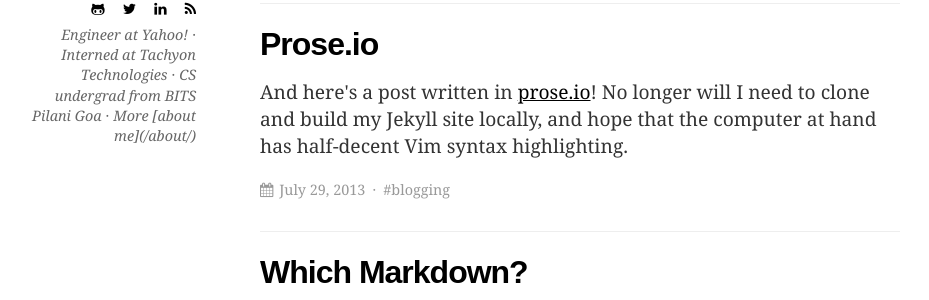
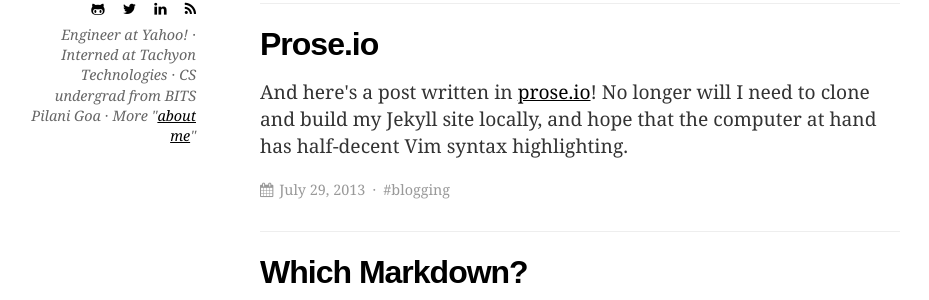
Before and after one commit to ganpatrao/ganpatrao.github.io, a Jekyll site: the page built from index.html, in a window 1280 px wide and 900 px high. Shown: the part 317-617 px from the top of the window, without its empty margins (124-1053 px from the left). Built offline with Jekyll 4.4.1, drawn with Linux system fonts in a browser that asks for light colours; formulas are drawn with MathJax 3; part of the change alters nothing that is shown.

Commit message:
Replace markdown about-me link with html

```diff
--- a/_config.yml
+++ b/_config.yml
@@ -8,7 +8,8 @@ author_image_path: /images/author-image.jpeg
 author_bio: |
     Engineer at Yahoo! · Interned
     at Tachyon Technologies · CS undergrad
-    from BITS Pilani Goa · More [about me](/about/)
+    from BITS Pilani Goa · More
+    "<a href=http://eyeshalfclosed.com/about/>about me</a>"
 github_url: "https://github.com/emaadmanzoor"
 twitter_url: "https://twitter.com/emaadmanzoor"
 linkedin_url: "https://linkedin.com/in/emaadmanzoor"
```
